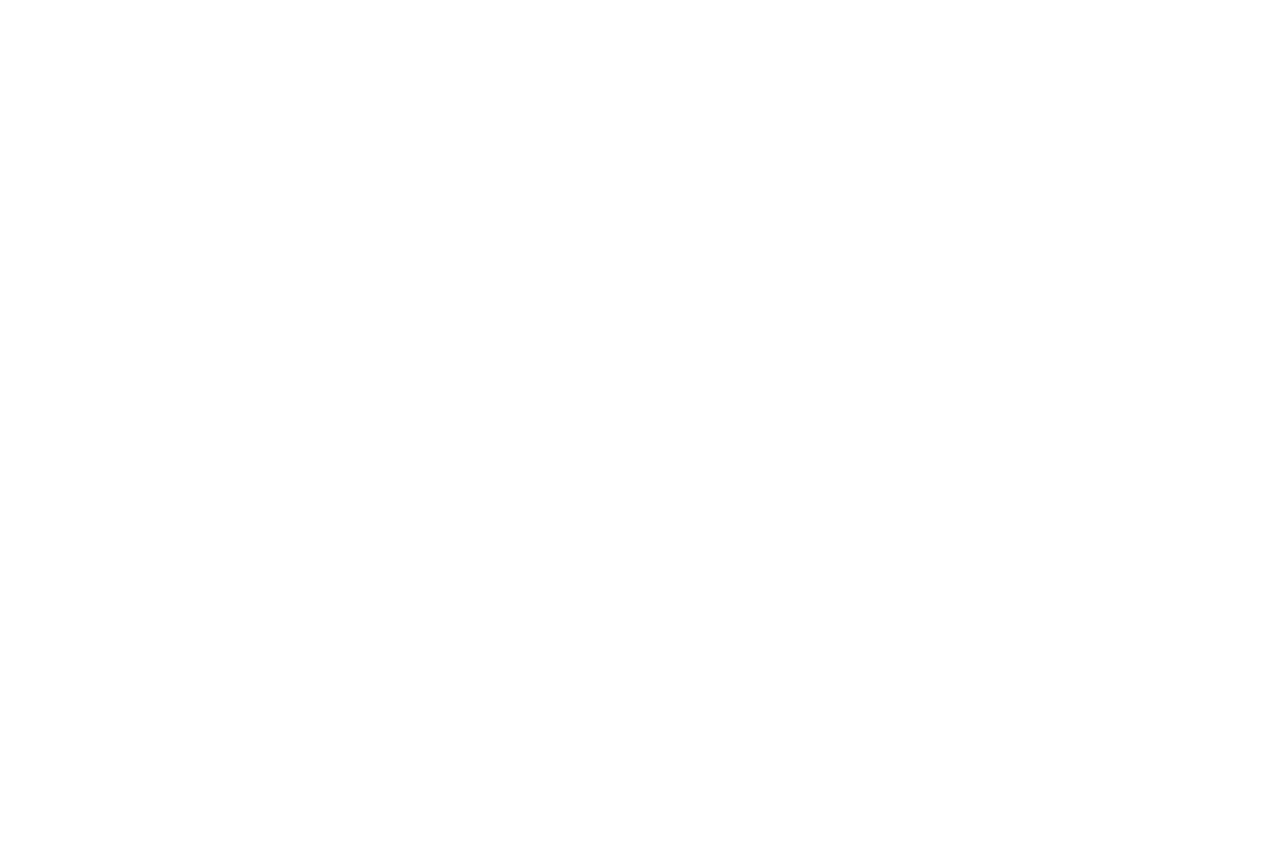
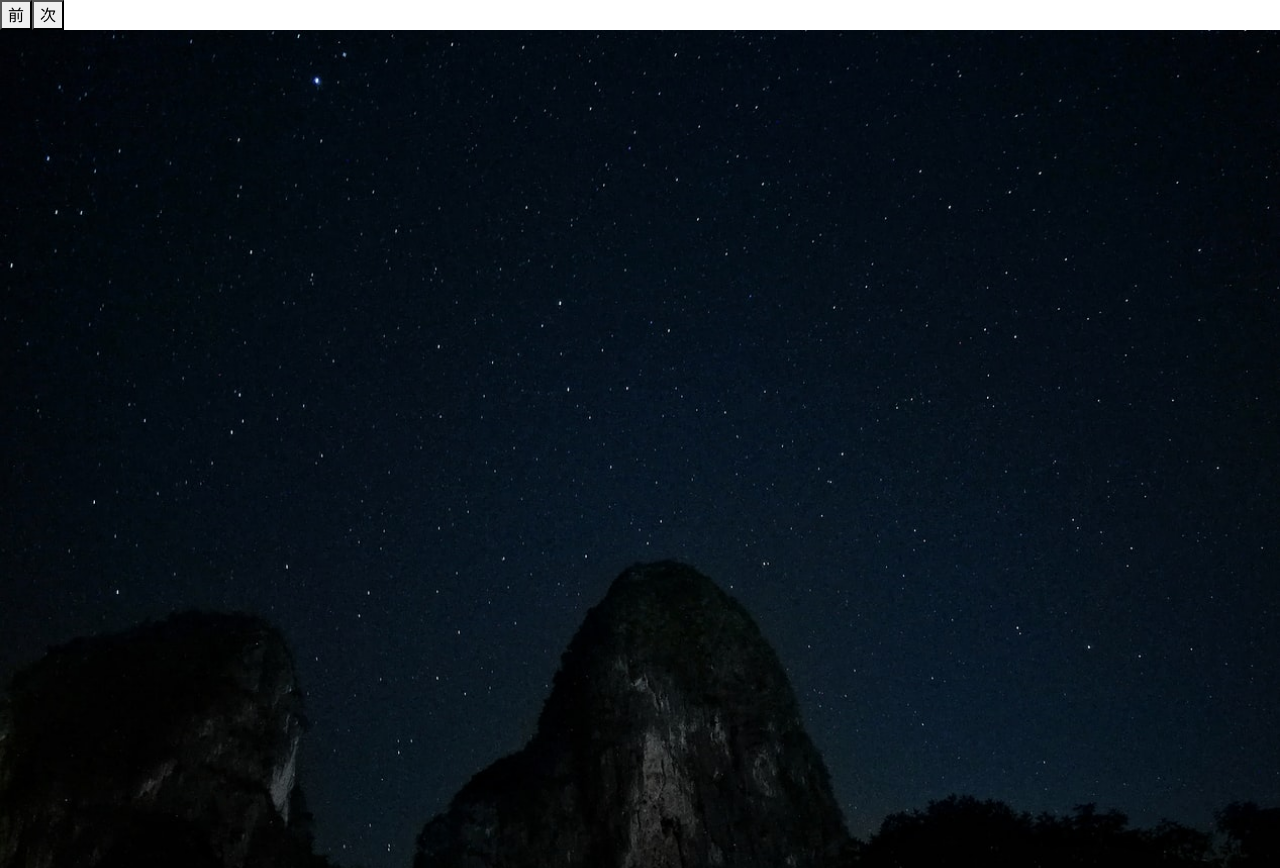
Before and after one commit to KKZoo/nuxt-example-page, a Nuxt app: page /slide in a window 1280 px wide. Before the commit this address had no page. Shown: the top 868 px of the page. Before the commit the page ends 800 px from the top, so only its background shows below. Built offline with nearby package versions, Linux system fonts and the light colour scheme.

Commit message:
背景スライドの模擬ページを実装

```diff
--- /dev/null
+++ b/pages/slide.vue
@@ -0,0 +1,66 @@
+<template>
+  <div>
+    <button @click="beforeSlide">
+      前
+    </button>
+    <button @click="nextSlide">
+      次
+    </button>
+    <transition name="slide">
+      <div :key="products[product]">
+        <img :src="products[product]" class="img-size">
+      </div>
+    </transition>
+  </div>
+</template>>
+
+<script>
+export default {
+  data: function() {
+    return {
+      product: 0,
+      products: [
+        require('@/assets/topPageImage.jpeg'),
+        require('@/assets/mon.jpg'),
+        require('@/assets/vue_logo.png'),
+      ]
+    }
+  },
+  methods: {
+    nextSlide: function() {
+      if(this.product < this.products.length - 1){
+        this.product += 1
+      }else{
+        this.product = 0
+      }
+    },
+    beforeSlide: function() {
+      if(this.product > 0){
+        this.product -= 1
+      }else{
+        this.product = this.products.length - 1
+      }
+    }
+  }
+}
+</script>>
+
+<style>
+.slide-enter-active {
+  transition: transform 0.75s
+}
+.slide-leave-active{
+  transition: transform 0s
+}
+.slide-enter {
+  transform: translateX(300px)
+}
+.slide-leave {
+  transform: opacity 0
+}
+
+.img-size{
+  position: absolute;
+  width: 100%;
+}
+</style>
```
